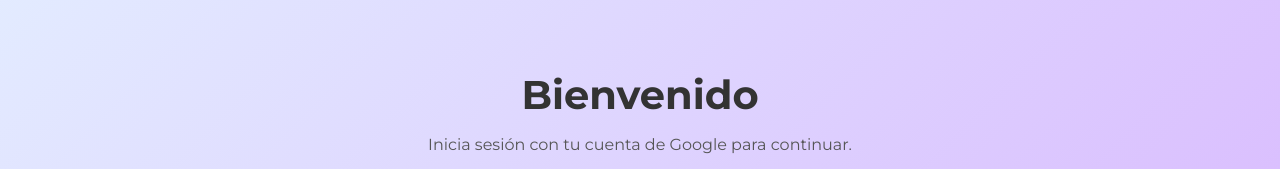
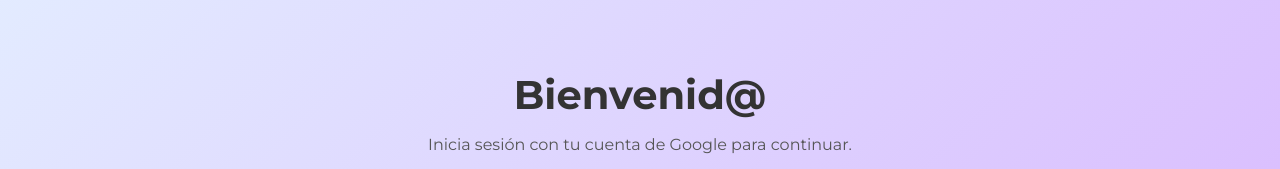
Before and after one commit to luciopablogutierrez/asistenciagimnasia, a plain HTML site: page index.html in a window 1280 px wide. Shown: the part 239-408 px from the top of the page. Drawn offline with Linux system fonts and the light colour scheme.

Commit message:
Update index.html

```diff
--- a/index.html
+++ b/index.html
@@ -74,7 +74,7 @@
 </head>
 <body>
   <header>
-    <h1>Bienvenido</h1>
+    <h1>Bienvenid@</h1>
     <p>Inicia sesión con tu cuenta de Google para continuar.</p>
   </header>
   <main>
```
